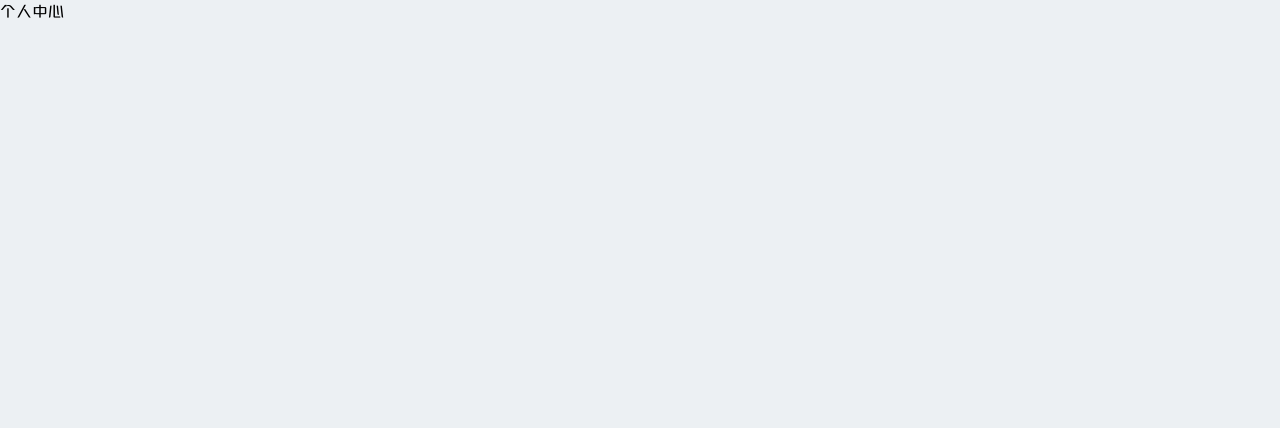
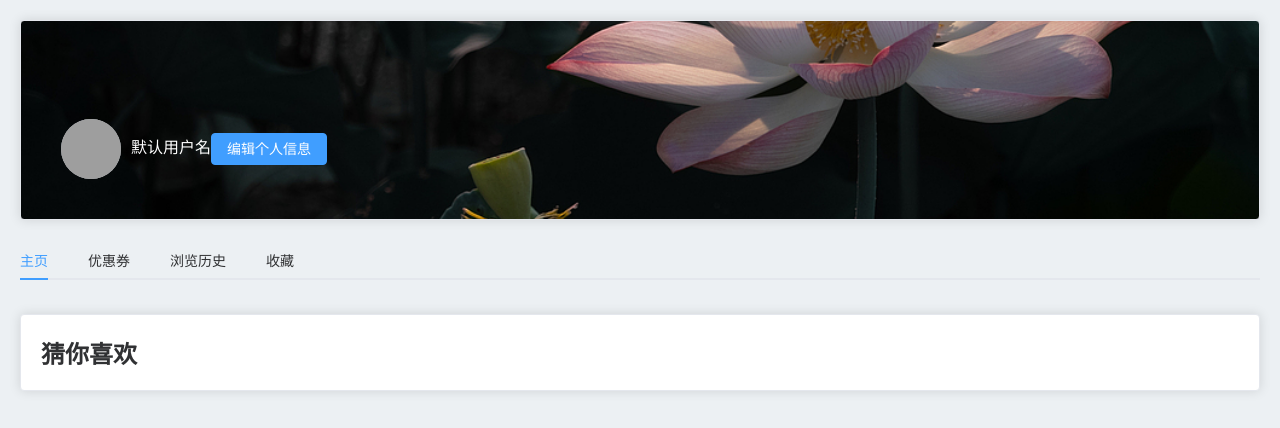
Before and after one commit to Homyit-Studio/4C2025, a Vue app: page /mycenter in a window 1280 px wide. Shown: the top 428 px of the page. Built offline with nearby package versions, Linux system fonts and the light colour scheme; grey boxes are pictures that could not be loaded.

Commit message:
调整订单页面，初步搭建个人主页

```diff
--- a/src/views/mycenter.vue
+++ b/src/views/mycenter.vue
@@ -1,9 +1,106 @@
-<script>
+<template>
+  <div class="profile-container">
+    <!-- 顶部背景 -->
+    <el-card class="header-bg" :style="{ backgroundImage: `url(${bgImage})` }">
+      <div class="user-info">
+        <el-avatar :size="60" :src="avatar" class="avatar" />
+        <div class="details">
+          <span class="username">{{ username }}</span>
+          <el-button type="primary" @click="showEditModal = true">编辑个人信息</el-button>
+        </div>
+      </div>
+    </el-card>
 
+    <!-- 导航栏 -->
+    <el-tabs v-model="activeTab" class="nav-bar">
+      <el-tab-pane label="主页" name="home"></el-tab-pane>
+      <el-tab-pane label="优惠券" name="coupons"></el-tab-pane>
+      <el-tab-pane label="浏览历史" name="history"></el-tab-pane>
+      <el-tab-pane label="收藏" name="favorites"></el-tab-pane>
+    </el-tabs>
+
+    <!-- 内容区域 -->
+    <el-card class="content">
+      <div v-show="activeTab === 'home'">
+        <h2>猜你喜欢</h2>
+        <!-- 这里可以添加猜你喜欢的具体内容 -->
+      </div>
+      <div v-show="activeTab === 'coupons'">
+        <h2>优惠券内容</h2>
+      </div>
+      <div v-show="activeTab === 'history'">
+        <h2>浏览历史内容</h2>
+      </div>
+      <div v-show="activeTab === 'favorites'">
+        <h2>收藏内容</h2>
+      </div>
+    </el-card>
+
+    <!-- 编辑个人信息弹窗 -->
+    <el-dialog v-model="showEditModal" title="编辑个人信息" width="30%">
+      <el-form :model="editForm" label-width="80px">
+        <el-form-item label="用户名">
+          <el-input v-model="editForm.username"></el-input>
+        </el-form-item>
+      </el-form>
+      <template #footer>
+        <el-button @click="showEditModal = false">取消</el-button>
+        <el-button type="primary" @click="saveEdit">保存</el-button>
+      </template>
+    </el-dialog>
+  </div>
+</template>
+
+<script setup>
+import { ref } from 'vue';
+
+// 顶部背景图片地址
+const bgImage = ref('./src/assets/主页背景.jpg');
+// 用户头像地址
+const avatar = ref('./src/assets/头像.jpg');
+// 用户名
+const username = ref('默认用户名');
+// 编辑时的用户名
+const editForm = ref({
+  username: ''
+});
+// 控制弹窗显示
+const showEditModal = ref(false);
+// 当前激活的导航栏选项
+const activeTab = ref('home');
+
+const saveEdit = () => {
+  username.value = editForm.value.username;
+  showEditModal.value = false;
+};
 </script>
 
-<template>
-    个人中心
-</template>
-
-<style scoped></style>
+<style scoped>
+.profile-container {
+  font-family: Arial, sans-serif;
+  padding: 20px;
+}
+.header-bg {
+  height: 200px;
+  background-size: cover;
+  background-position: center;
+  position: relative;
+  color: white;
+  display: flex;
+  align-items: flex-end;
+  padding: 20px;
+}
+.user-info {
+  display: flex;
+  align-items: center;
+}
+.avatar {
+  margin-right: 10px;
+}
+.nav-bar {
+  margin-top: 20px;
+}
+.content {
+  margin-top: 20px;
+}
+</style>
--- a/src/views/order.vue
+++ b/src/views/order.vue
@@ -286,14 +286,18 @@ const tabChange = (index) => {
       &.goods {
         flex: 1;
         padding: 0;
-        align-self: center;
+        display: flex;
+        justify-content: center; /* 水平居中 */
+        align-items: center; /* 垂直居中 */
 
         ul {
+          width: 100%; /* 确保 ul 占满父容器宽度 */
           li {
             border-bottom: 1px solid #f5f5f5;
             padding: 10px;
             display: flex;
-            flex-wrap: wrap; /* 允许内容换行 */
+            align-items: center; /* 垂直居中 */
+            gap: 10px; /* 图片和文字之间的间距 */
 
             &:last-child {
               border-bottom: none;
@@ -306,6 +310,7 @@ const tabChange = (index) => {
               display: flex;
               align-items: center;
               justify-content: center;
+              flex-shrink: 0; /* 防止图片被压缩 */
 
               img {
                 width: 100%;
@@ -315,9 +320,8 @@ const tabChange = (index) => {
             }
 
             .info {
-              width: 220px;
-              text-align: left;
-              padding: 0 10px;
+              // flex: 1; /* 占据剩余空间 */
+              text-align: center;
 
               p {
                 margin-bottom: 5px;
@@ -339,10 +343,13 @@ const tabChange = (index) => {
 
             .price {
               width: 100px;
+              text-align: right;
+              color: rgb(217, 6, 6);
             }
 
             .count {
               width: 80px;
+              text-align: right;
             }
           }
         }
@@ -354,6 +361,10 @@ const tabChange = (index) => {
 
       &.amount {
         width: 200px;
+
+        .red {
+          color: rgb(217, 6, 6);
+        }
       }
 
       &.action {
```
Also changed, not shown: src/assets/主页背景.jpg (added), 1 other file (tests, documents, lock files or other folders).
